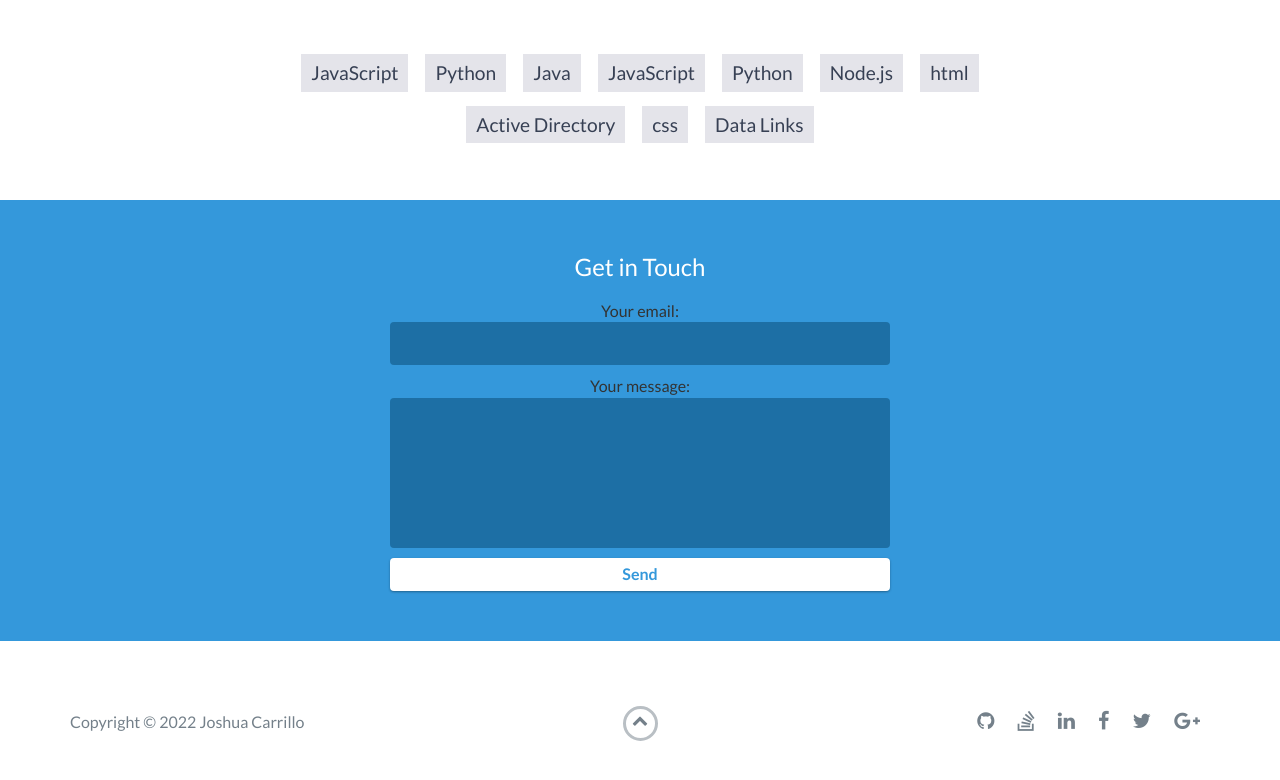
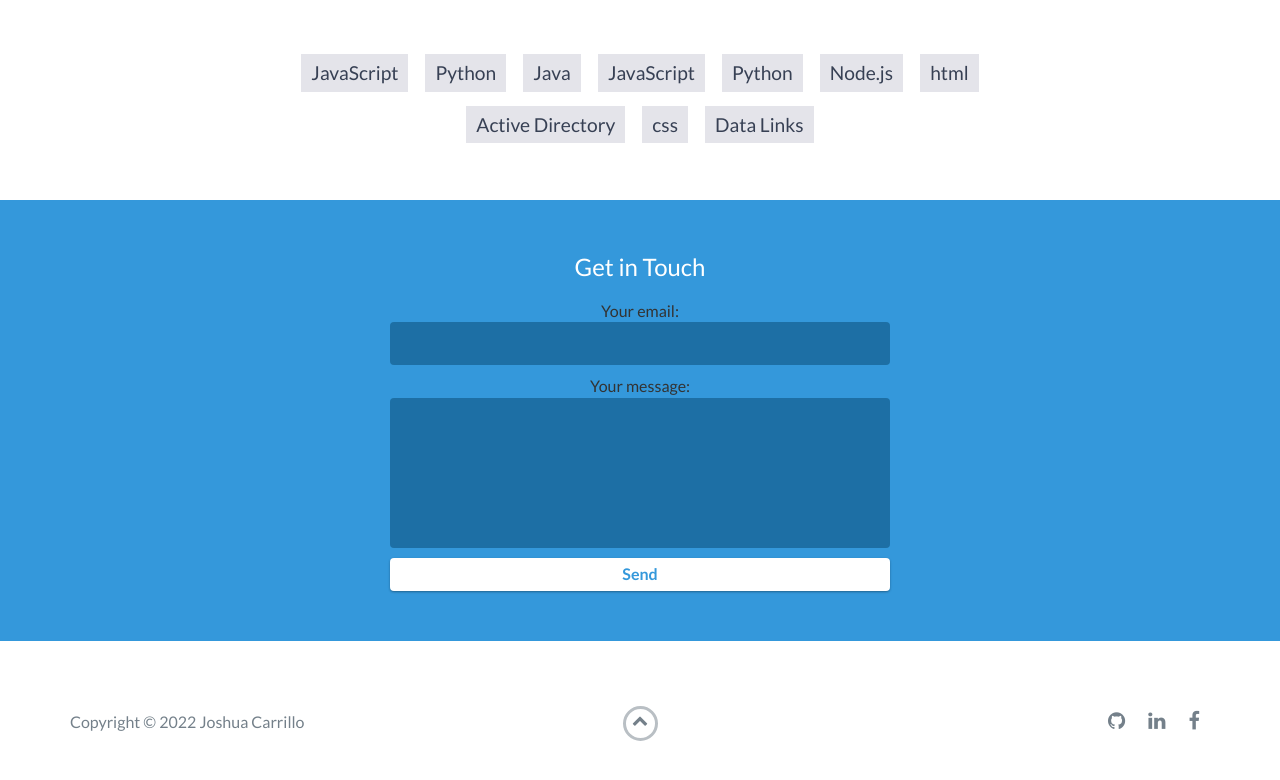
Before and after one commit to joshuaCarrillo/joshuaCarrillo.github.io, a website: page index.html in a window 1280 px wide. Shown: the part 3415-4195 px from the top of the page. Drawn offline with nearby package versions, Linux system fonts and the light colour scheme.

Commit message:
updates socials
updates socials

```diff
--- a/index.html
+++ b/index.html
@@ -243,23 +243,16 @@
                 <div class="col-sm-5 social">
                     <ul>
                         <li>
-                            <a href="https://github.com/" target="_blank"><i class="fa fa-github" aria-hidden="true"></i></a>
+                            <a href="https://github.com/joshuaCarrillo" target="_blank"><i class="fa fa-github" aria-hidden="true"></i></a>
+                        </li>
+
+                        <li>
+                            <a href="https://linkedin.com/in/joshua-carrillo/" target="_blank"><i class="fa fa-linkedin" aria-hidden="true"></i></a>
                         </li>
                         <li>
-                            <a href="https://stackoverflow.com/" target="_blank"><i class="fa fa-stack-overflow" aria-hidden="true"></i></a>
+                            <a href="https://www.facebook.com/joshua.carrillo.10" target="_blank"><i class="fa fa-facebook" aria-hidden="true"></i></a>
                         </li>
-                        <li>
-                            <a href="https://linkedin.com/" target="_blank"><i class="fa fa-linkedin" aria-hidden="true"></i></a>
-                        </li>
-                        <li>
-                            <a href="https://www.facebook.com/" target="_blank"><i class="fa fa-facebook" aria-hidden="true"></i></a>
-                        </li>
-                        <li>
-                            <a href="https://twitter.com/" target="_blank"><i class="fa fa-twitter" aria-hidden="true"></i></a>
-                        </li>
-                        <li>
-                            <a href="https://plus.google.com/" target="_blank"><i class="fa fa-google-plus" aria-hidden="true"></i></a>
-                        </li>
+
                     </ul>
                 </div>
             </div>
```
